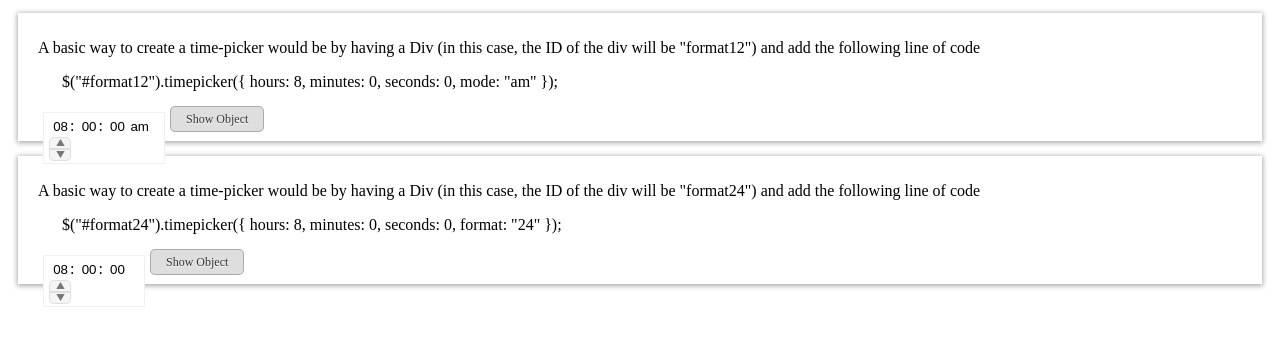
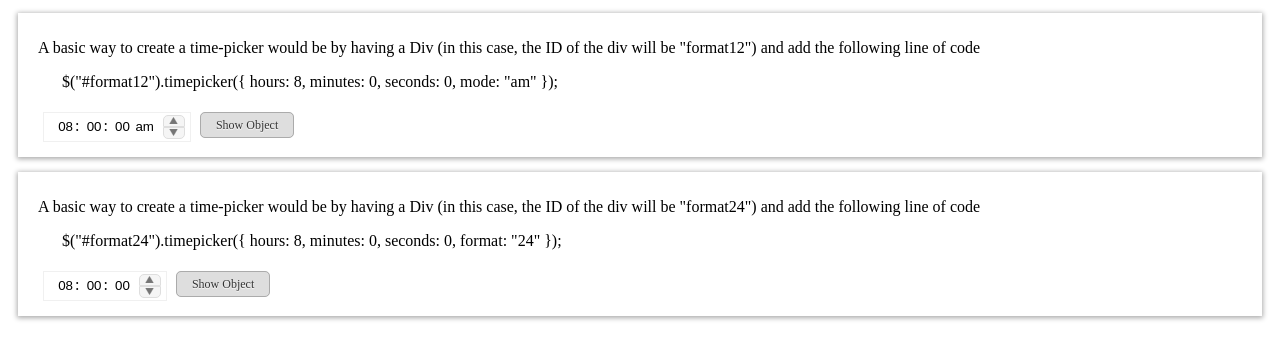
Before and after one commit to aruknight07/jq-TimePicker, a plain HTML site: page index.html in a window 1280 px wide. Shown: the part 114-474 px from the top of the page. Drawn offline with nearby package versions, Linux system fonts and the light colour scheme.

Commit message:
html example

```diff
--- a/timepicker.css
+++ b/timepicker.css
@@ -13,9 +13,9 @@
 
 .pgTimeContainer{
 	margin:5px;
-	padding:2px 0px;
+	padding:2px 5px;
 	width:auto;
-	float:left;
+	display:inline-block;
 	border:1px solid #f0f0f0;
     background-color:#fff;
 }
@@ -53,7 +53,7 @@
 	background:#f5f5f5;
 	display:block;
 	border:1px solid #dedede;
-	background-image:url(../images/up.png);
+	background-image:url(images/up.png);
 	background-position:center;
 	background-repeat:no-repeat;
 
@@ -69,7 +69,7 @@
 	background:#f5f5f5;
 	display:block;
 	border:1px solid #dedede;
-	background-image:url(../images/down.png);
+	background-image:url(images/down.png);
 	background-position:center;
 	background-repeat:no-repeat;
 }
--- a/timepicker.js
+++ b/timepicker.js
@@ -151,9 +151,9 @@
             $this.children(".bgtimetext").append("<input type='text' class='pgMinutes pgTime'/>:");
             $this.children(".bgtimetext").append("<input type='text' class='pgSeconds pgTime'/>");
             $selected = $this.children(".bgtimetext").children(".pgSeconds");
-            $this.css("width", 100);
+            //$this.css("width", 100);
             if ($format == "12") {
-                $this.css("width", 120);
+                //$this.css("width", 120);
                 $this.children(".bgtimetext").append("<input type='text' class='pgMode pgTime' value='" + $mode + "'/>");
                 $selected = $this.children(".bgtimetext").children(".pgMode");
             }
```
Also changed, not shown: 1 other file.
